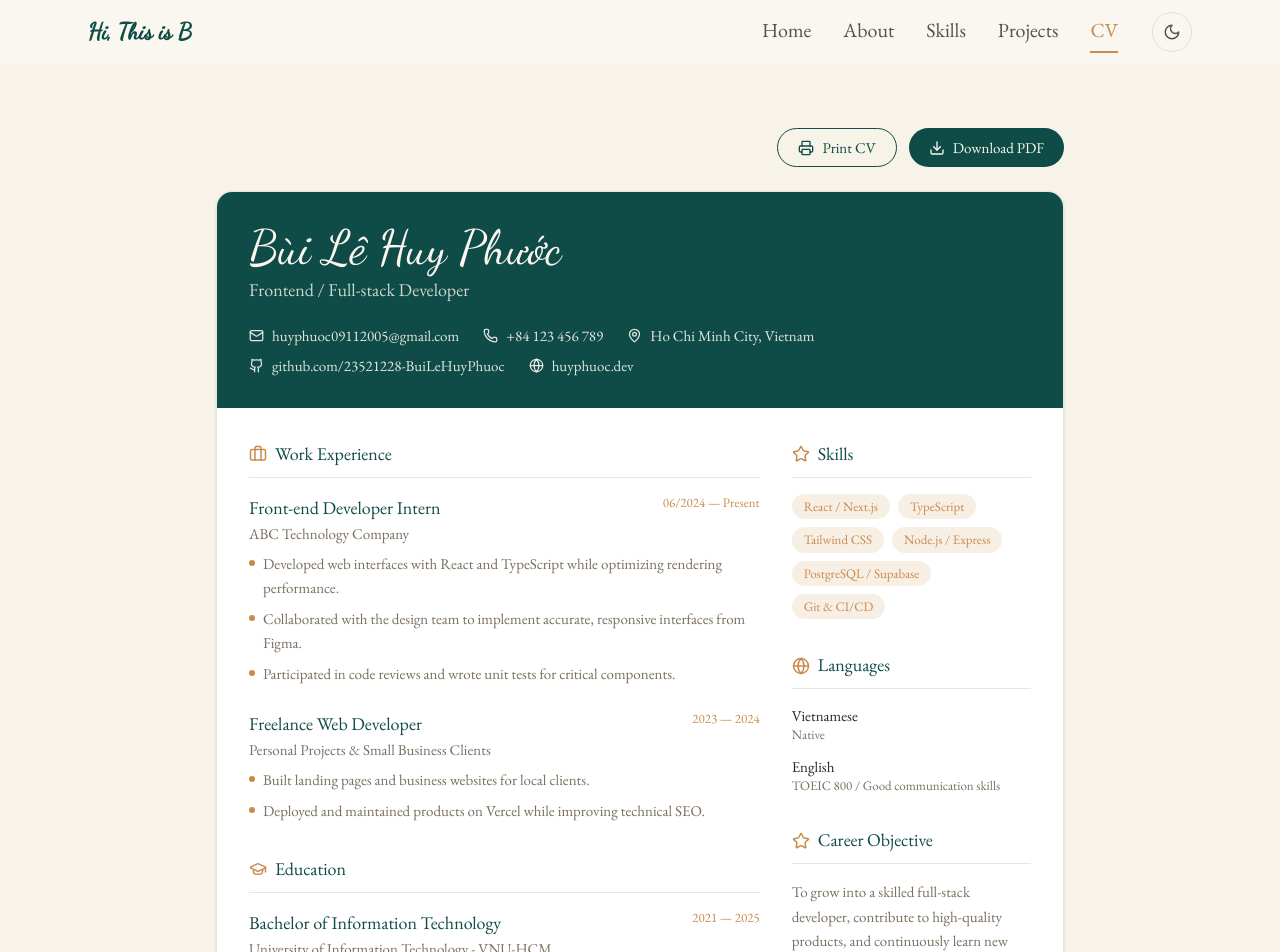
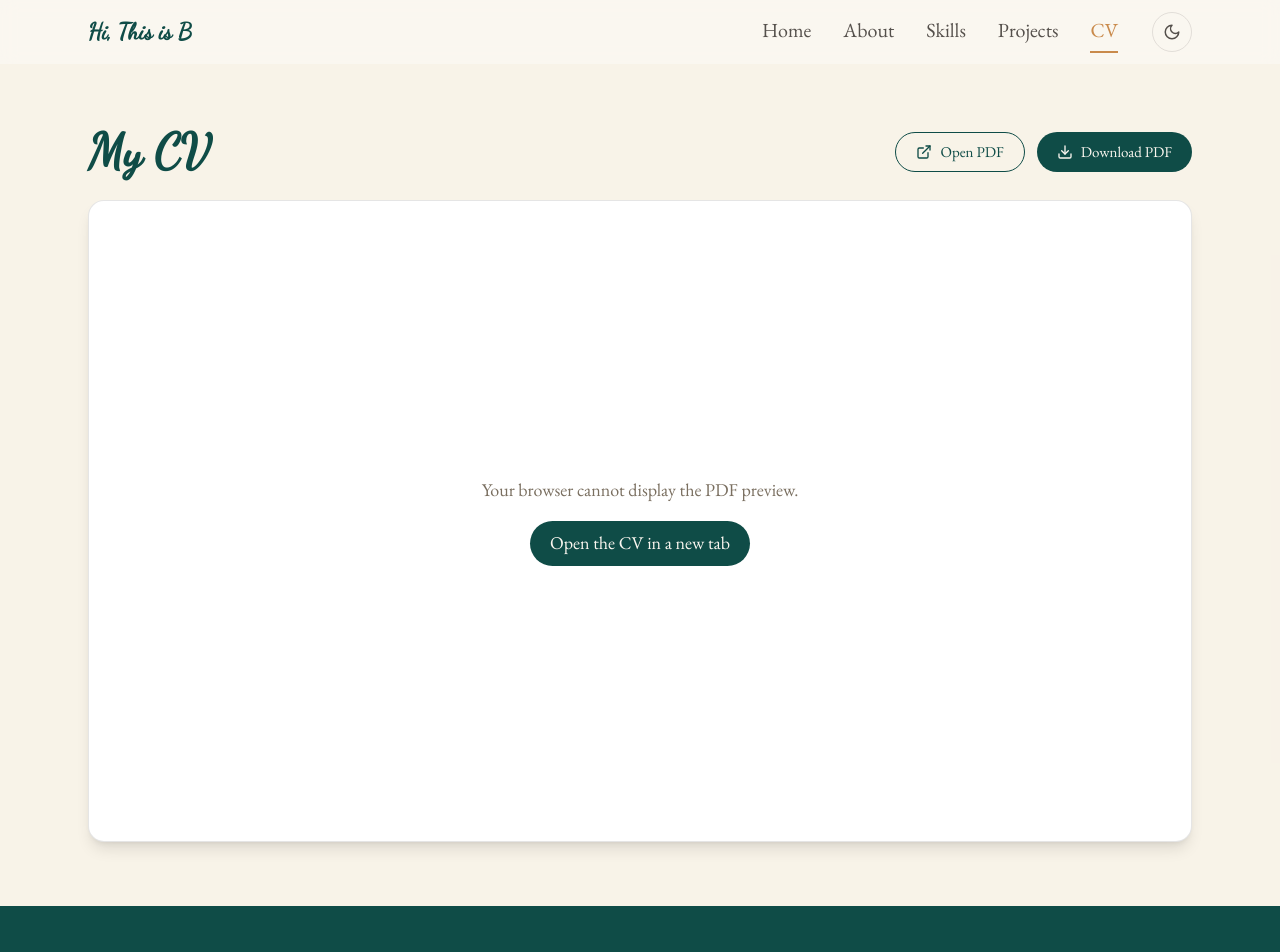
Before and after one commit to 23521228-BuiLeHuyPhuoc/portfolio_huyphuoc, a Next.js app: page /cv in a window 1280 px wide. Shown: the top 952 px of the page. Built offline with nearby package versions, Linux system fonts and the light colour scheme.

Commit message:
Add fake CV

```diff
--- a/app/cv/page.tsx
+++ b/app/cv/page.tsx
@@ -1,206 +1,58 @@
-"use client";
+import { Download, ExternalLink } from "lucide-react";
 
-import {
-  Mail,
-  Phone,
-  MapPin,
-  Globe,
-  Github,
-  Download,
-  Printer,
-  Briefcase,
-  GraduationCap,
-  Star,
-} from "lucide-react";
-
-const contact = [
-  { icon: Mail, text: "huyphuoc09112005@gmail.com" },
-  { icon: Phone, text: "+84 123 456 789" },
-  { icon: MapPin, text: "Ho Chi Minh City, Vietnam" },
-  { icon: Github, text: "github.com/23521228-BuiLeHuyPhuoc" },
-  { icon: Globe, text: "huyphuoc.dev" },
-];
-
-const skills = [
-  "React / Next.js",
-  "TypeScript",
-  "Tailwind CSS",
-  "Node.js / Express",
-  "PostgreSQL / Supabase",
-  "Git & CI/CD",
-];
-
-const languages = [
-  { name: "Vietnamese", level: "Native" },
-  { name: "English", level: "TOEIC 800 / Good communication skills" },
-];
-
-const experience = [
-  {
-    role: "Front-end Developer Intern",
-    company: "ABC Technology Company",
-    time: "06/2024 — Present",
-    points: [
-      "Developed web interfaces with React and TypeScript while optimizing rendering performance.",
-      "Collaborated with the design team to implement accurate, responsive interfaces from Figma.",
-      "Participated in code reviews and wrote unit tests for critical components.",
-    ],
-  },
-  {
-    role: "Freelance Web Developer",
-    company: "Personal Projects & Small Business Clients",
-    time: "2023 — 2024",
-    points: [
-      "Built landing pages and business websites for local clients.",
-      "Deployed and maintained products on Vercel while improving technical SEO.",
-    ],
-  },
-];
-
-const education = [
-  {
-    degree: "Bachelor of Information Technology",
-    school: "University of Information Technology - VNU-HCM",
-    time: "2021 — 2025",
-    detail: "GPA: 3.4/4.0 — Major in Software Engineering.",
-  },
-];
-
-function SectionTitle({
-  icon: Icon,
-  title,
-}: {
-  icon: React.ElementType;
-  title: string;
-}) {
-  return (
-    <div className="flex items-center gap-2 border-b border-border pb-2">
-      <Icon size={18} className="text-accent" />
-      <h2 className="text-primary">{title}</h2>
-    </div>
-  );
-}
+const cvPath = "/autoCV.pdf";
 
 export default function CVPage() {
   return (
-    <section className="py-16 bg-secondary/40 min-h-[calc(100vh-4rem)]">
-      <div className="max-w-4xl mx-auto px-6">
-        <div className="flex justify-end gap-3 mb-6 print:hidden">
-          <button
-            onClick={() => window.print()}
-            className="inline-flex items-center gap-2 rounded-full border border-primary px-5 py-2 text-sm text-primary hover:bg-secondary transition-colors"
-          >
-            <Printer size={16} /> Print CV
-          </button>
-          <button
-            onClick={() => window.print()}
-            className="inline-flex items-center gap-2 rounded-full bg-primary px-5 py-2 text-sm text-primary-foreground hover:bg-accent transition-colors"
-          >
-            <Download size={16} /> Download PDF
-          </button>
+    <section className="min-h-[calc(100vh-4rem)] bg-secondary/40 py-10 md:py-16">
+      <div className="mx-auto max-w-6xl px-4 md:px-6">
+        <div className="mb-6 flex flex-col gap-4 sm:flex-row sm:items-center sm:justify-between">
+          <div>
+            <h1 className="font-dancing text-4xl font-bold text-primary md:text-5xl">
+              My CV
+            </h1>
+          </div>
+
+          <div className="flex flex-wrap gap-3">
+            <a
+              href={cvPath}
+              target="_blank"
+              rel="noopener noreferrer"
+              className="inline-flex items-center gap-2 rounded-full border border-primary px-5 py-2 text-sm text-primary transition-colors hover:bg-secondary"
+            >
+              <ExternalLink size={16} /> Open PDF
+            </a>
+            <a
+              href={cvPath}
+              download="Bui-Le-Huy-Phuoc-CV.pdf"
+              className="inline-flex items-center gap-2 rounded-full bg-primary px-5 py-2 text-sm text-primary-foreground transition-colors hover:bg-accent"
+            >
+              <Download size={16} /> Download PDF
+            </a>
+          </div>
         </div>
 
-        <div className="bg-card border border-border rounded-2xl overflow-hidden shadow-sm">
-          <div className="bg-primary text-primary-foreground p-8">
-            <h1 className="font-dancing text-5xl mb-1">Bùi Lê Huy Phước</h1>
-            <p className="text-primary-foreground/80">
-              Frontend / Full-stack Developer
-            </p>
-            <div className="flex flex-wrap gap-x-6 gap-y-2 mt-5">
-              {contact.map((c) => (
-                <span
-                  key={c.text}
-                  className="flex items-center gap-2 text-sm text-primary-foreground/90"
-                >
-                  <c.icon size={15} /> {c.text}
-                </span>
-              ))}
+        <div className="overflow-hidden rounded-2xl border border-border bg-card shadow-lg">
+          <object
+            data={`${cvPath}#view=FitH&toolbar=1&navpanes=0`}
+            type="application/pdf"
+            aria-label="Bui Le Huy Phuoc CV"
+            className="h-[75vh] min-h-[640px] w-full md:h-[calc(100vh-10rem)]"
+          >
+            <div className="flex min-h-[640px] flex-col items-center justify-center gap-4 p-8 text-center">
+              <p className="text-muted-foreground">
+                Your browser cannot display the PDF preview.
+              </p>
+              <a
+                href={cvPath}
+                target="_blank"
+                rel="noopener noreferrer"
+                className="rounded-full bg-primary px-5 py-2 text-primary-foreground"
+              >
+                Open the CV in a new tab
+              </a>
             </div>
-          </div>
-
-          <div className="grid md:grid-cols-3 gap-8 p-8">
-            <div className="md:col-span-2 space-y-8">
-              <div>
-                <SectionTitle icon={Briefcase} title="Work Experience" />
-                <div className="space-y-6 mt-4">
-                  {experience.map((e) => (
-                    <div key={e.role}>
-                      <div className="flex justify-between flex-wrap gap-1">
-                        <h3 className="text-primary">{e.role}</h3>
-                        <span className="text-xs text-accent">{e.time}</span>
-                      </div>
-                      <p className="text-sm text-muted-foreground mb-2">
-                        {e.company}
-                      </p>
-                      <ul className="space-y-1.5">
-                        {e.points.map((p) => (
-                          <li
-                            key={p}
-                            className="text-sm text-muted-foreground flex gap-2 leading-relaxed"
-                          >
-                            <span className="mt-2 w-1.5 h-1.5 rounded-full bg-accent shrink-0" />
-                            {p}
-                          </li>
-                        ))}
-                      </ul>
-                    </div>
-                  ))}
-                </div>
-              </div>
-
-              <div>
-                <SectionTitle icon={GraduationCap} title="Education" />
-                <div className="space-y-4 mt-4">
-                  {education.map((ed) => (
-                    <div key={ed.degree}>
-                      <div className="flex justify-between flex-wrap gap-1">
-                        <h3 className="text-primary">{ed.degree}</h3>
-                        <span className="text-xs text-accent">{ed.time}</span>
-                      </div>
-                      <p className="text-sm text-muted-foreground">{ed.school}</p>
-                      <p className="text-sm text-muted-foreground">{ed.detail}</p>
-                    </div>
-                  ))}
-                </div>
-              </div>
-            </div>
-
-            <div className="space-y-8">
-              <div>
-                <SectionTitle icon={Star} title="Skills" />
-                <div className="flex flex-wrap gap-2 mt-4">
-                  {skills.map((s) => (
-                    <span
-                      key={s}
-                      className="text-xs px-3 py-1 rounded-full bg-accent/15 text-accent"
-                    >
-                      {s}
-                    </span>
-                  ))}
-                </div>
-              </div>
-
-              <div>
-                <SectionTitle icon={Globe} title="Languages" />
-                <div className="space-y-3 mt-4">
-                  {languages.map((l) => (
-                    <div key={l.name}>
-                      <p className="text-sm text-foreground">{l.name}</p>
-                      <p className="text-xs text-muted-foreground">{l.level}</p>
-                    </div>
-                  ))}
-                </div>
-              </div>
-
-              <div>
-                <SectionTitle icon={Star} title="Career Objective" />
-                <p className="text-sm text-muted-foreground mt-4 leading-relaxed">
-                  To grow into a skilled full-stack developer, contribute to
-                  high-quality products, and continuously learn new technologies.
-                </p>
-              </div>
-            </div>
-          </div>
+          </object>
         </div>
       </div>
     </section>
```
Also changed, not shown: 1 other file (tests, documents, lock files or other folders).
